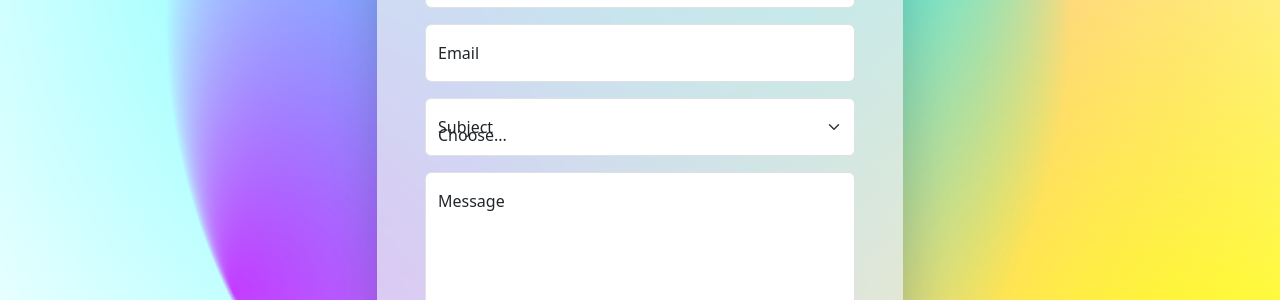
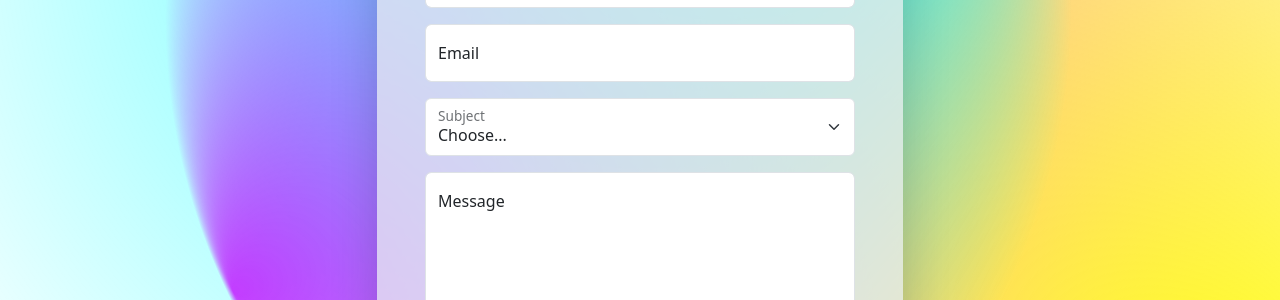
Before and after one commit to raz0x/addressability, a Jekyll site: the page built from index.html, in a window 1280 px wide. Shown: the part 370-670 px from the top of the page. Built offline with Jekyll 4.4.1, drawn with Linux system fonts in a browser that asks for light colours.

Commit message:
Update contact.html

```diff
--- a/_includes/contact.html
+++ b/_includes/contact.html
@@ -14,13 +14,13 @@
     </div>
     <!-- Subject input -->
     <div class="form-floating mb-3">
-        <label class="form-label" for="contactSubject">Subject</label>
         <select class="form-select" id="contactSubject" name="subject" required>
             <option selected disabled value="">Choose...</option>
             <option value="1">Query</option>
             <option value="2">Booking</option>
             <option value="3">Other</option>
         </select>
+        <label for="contactSubject">Subject</label>
         <div class="invalid-feedback"> Please select your subject. </div>
     </div>
     <!-- Message input -->
```
